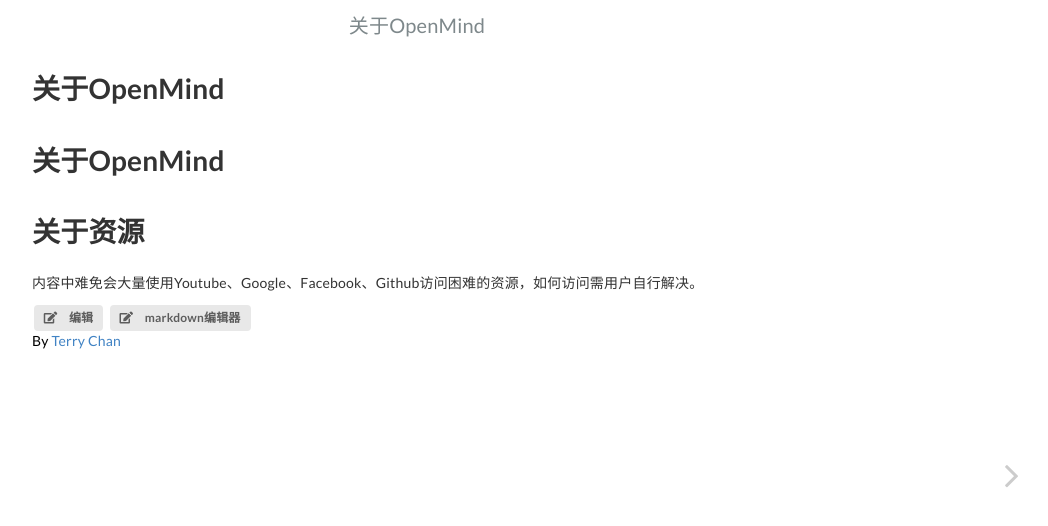
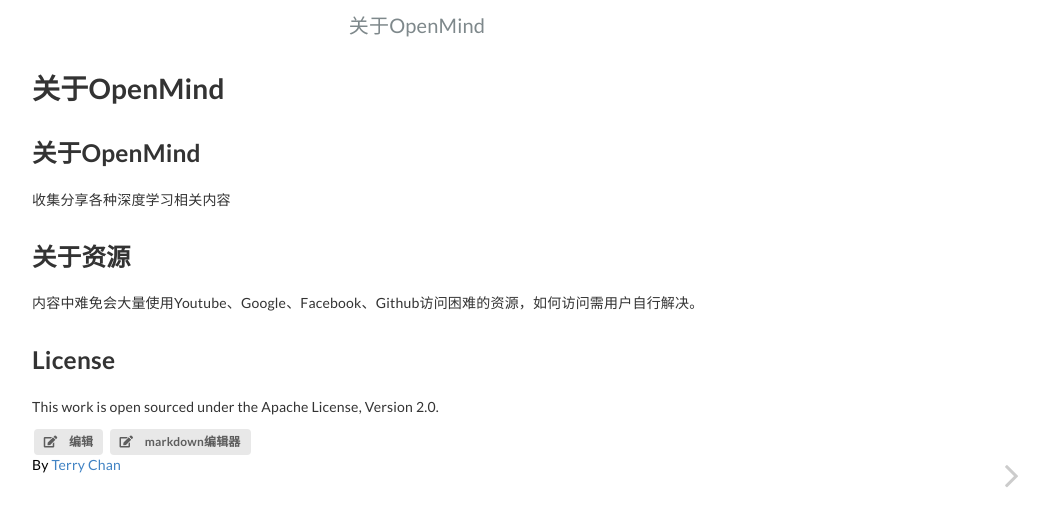
Before and after one commit to napoler/Open-mind, a Jekyll site: the page built from docs/index.md, in a window 1280 px wide. Shown: the top 526 px of the page, without its empty margins (223-1271 px from the left). Built offline with Jekyll 4.4.1, drawn with Linux system fonts in a browser that asks for light colours.

Commit message:
Update index.md

```diff
--- a/docs/index.md
+++ b/docs/index.md
@@ -3,9 +3,18 @@ layout: home
 title: 关于OpenMind
 ---
 
-# 关于OpenMind
+## 关于OpenMind
+
+收集分享各种深度学习相关内容
+
+## 关于资源
+
+内容中难免会大量使用Youtube、Google、Facebook、Github访问困难的资源，如何访问需用户自行解决。
 
 
-# 关于资源
 
-内容中难免会大量使用Youtube、Google、Facebook、Github访问困难的资源，如何访问需用户自行解决。
+
+
+## License
+
+This work is open sourced under the Apache License, Version 2.0.
```
